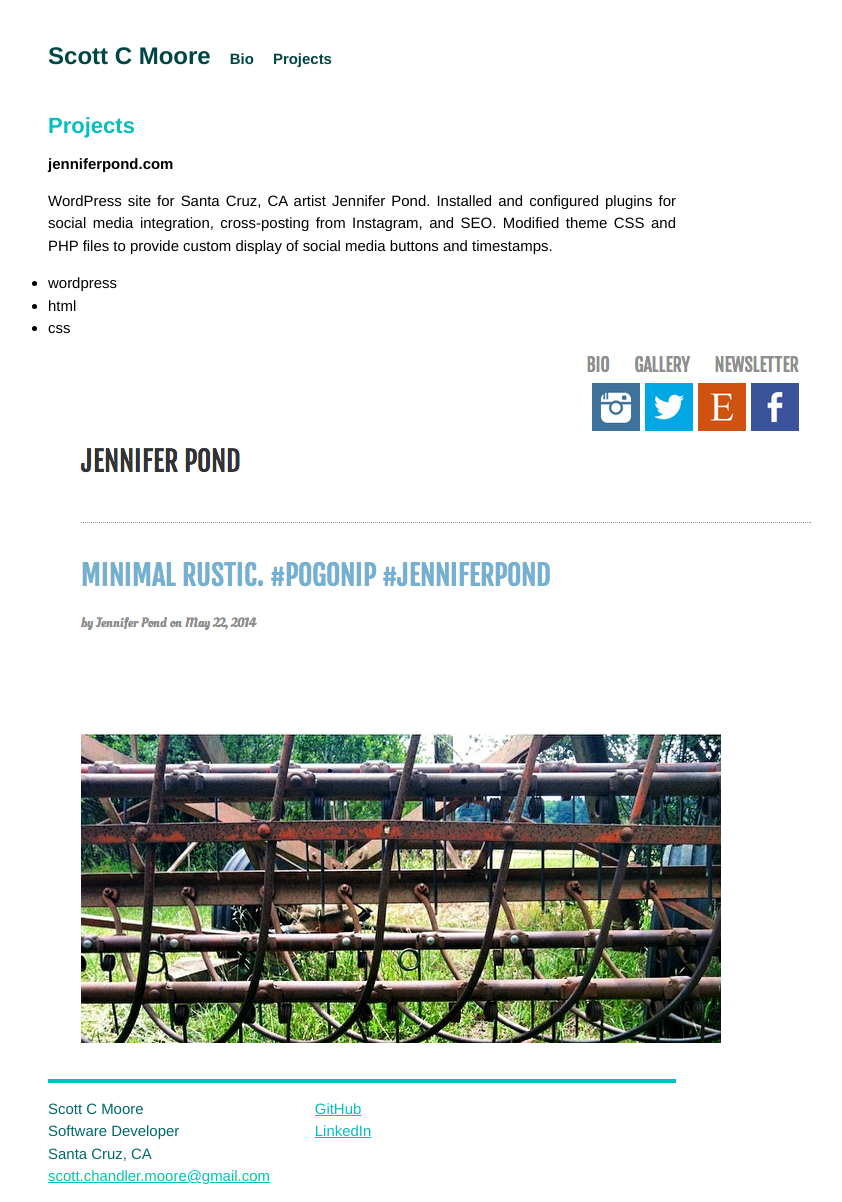
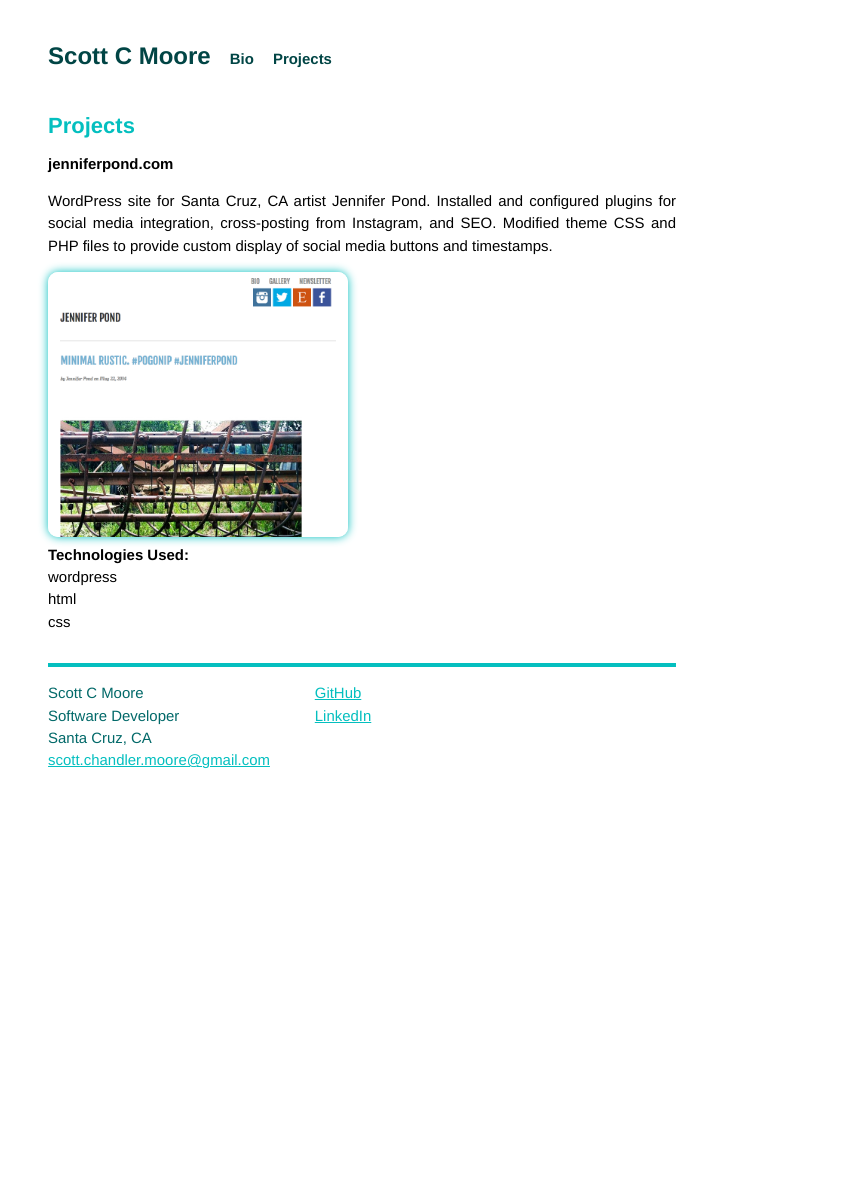
Before and after one commit to scottcmoore/scottcmoore.github.io, a Jekyll site: the page built from projects.html, in a window 1280 px wide. Shown: the whole page, without its empty margins (278-1120 px from the left). Built offline with Jekyll 4.4.1, drawn with Linux system fonts in a browser that asks for light colours; Markdown is read by kramdown in place of the engine named in the settings; after the commit the page ends 945 px from its top, so only the background shows below that.

Commit message:
Forgot to actually add project.css. Oops.

```diff
--- /dev/null
+++ b/css/project.css
@@ -0,0 +1,24 @@
+/* Project description */
+.project {
+
+}
+
+/* Project stack */
+.stack li {
+	list-style-type: none;
+}
+
+/* Project screenshot */
+.screenshot img {
+	outline: none;
+    border-color: #04BFBF;
+    box-shadow: 0 0 10px #04BFBF;
+	max-width: 300px;
+	border-radius: 10px;
+}
+
+
+/* Project testimonial */
+.testimonial {
+
+}
--- a/projects.html
+++ b/projects.html
@@ -2,6 +2,7 @@
 layout: default
 title: Projects | Software Developer, Santa Cruz CA, Scott C Moore
 ---
+<link rel="stylesheet" href="/css/project.css">
 <h2>Projects</h2>
 
 {% for project in site.categories['projects']  %}
@@ -9,17 +10,17 @@ title: Projects | Software Developer, Santa Cruz CA, Scott C Moore
 		<div class="project">
 		{{ project.content }}
 		</div>
+		<div class="screenshot">
+		<img src=images/{{ project.screenshot }} />
+		</div>
 		<div class="stack">
+		<h4>Technologies Used:</h4>
 		<ul>
 		{% for stackitem in project.stack %}
 		<li>{{ stackitem }}</li>
 		{% endfor %}
 		</ul>
 		</div>
-		<div class="screenshot">
-		<img src=images/{{ project.screenshot }}
-		/>
-		</div>
 		<div class="testimonial">
 		</div>
 {% endfor %}
```
